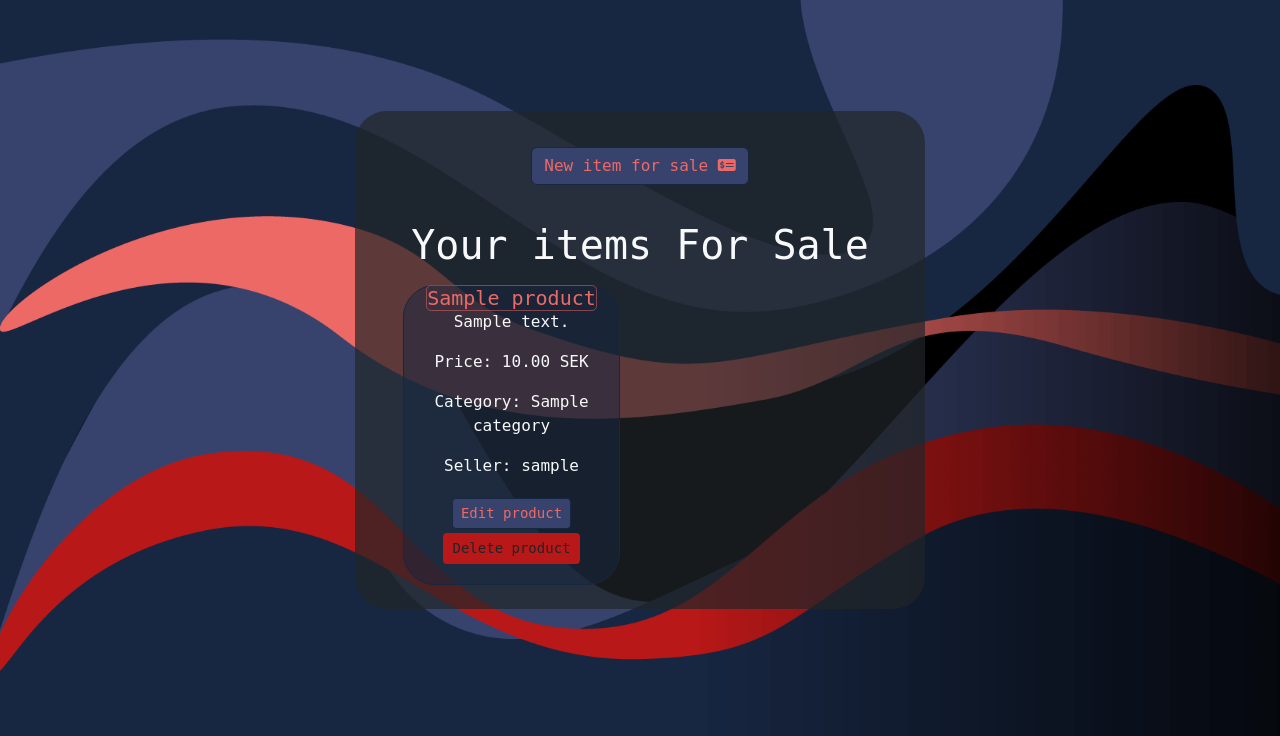
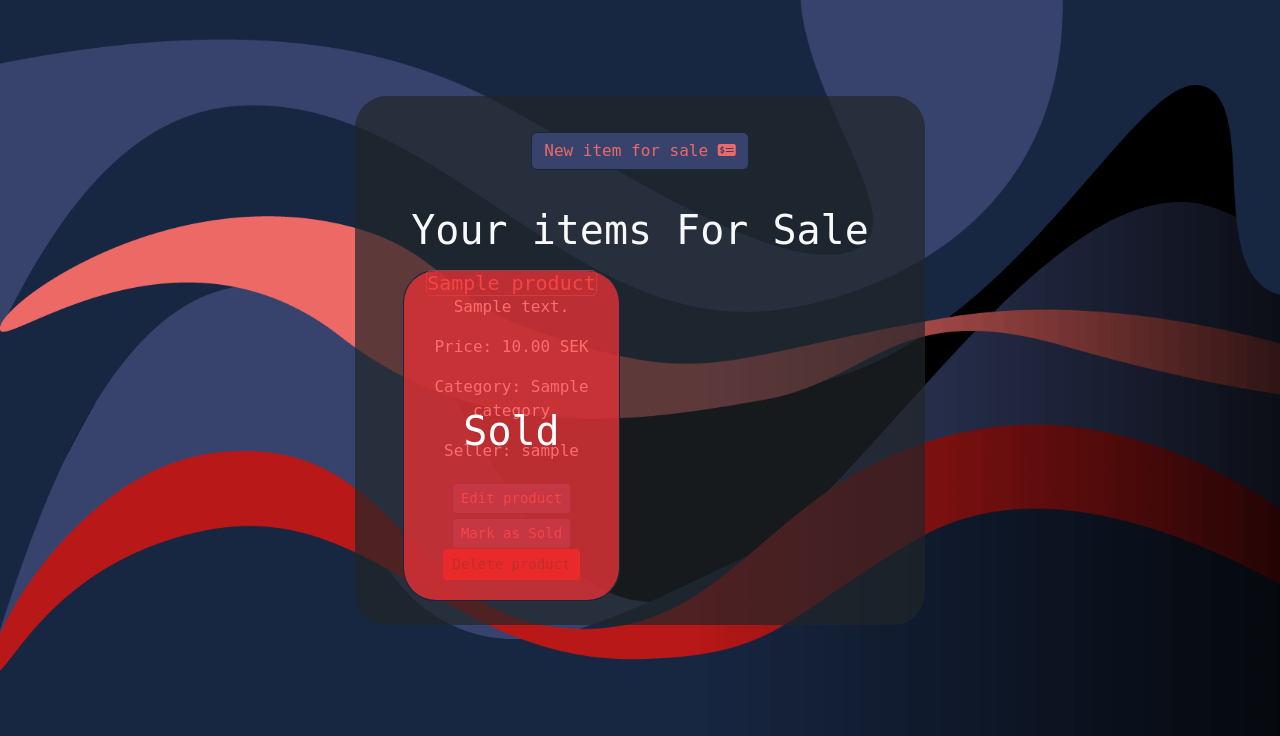
Before and after one commit to Mareliusmoen/varberg-games, a Django app: page /marketplace/your_product_list in a window 1280 px wide. Shown: the part 64-800 px from the top of the page. Run offline with Django 4.2, Linux system fonts and the light colour scheme; a user stored in the database is signed in; tables that the repository leaves empty hold one stand-in row (values such as "Sample post"); some libraries are stand-ins or nearby versions; some web fonts are replaced.

Commit message:
add mark product sold functionality in the market

```diff
--- a/marketplace/models.py
+++ b/marketplace/models.py
@@ -16,3 +16,4 @@ class Product(models.Model):
     created_at = models.DateTimeField(auto_now_add=True)
     card_name = models.CharField(max_length=255, blank=True, null=True)
     card_image_url = models.URLField(null=True, blank=True)
+    sold = models.BooleanField(default=False)
--- a/marketplace/urls.py
+++ b/marketplace/urls.py
@@ -8,4 +8,5 @@ urlpatterns = [
     path('your_product_list', views.your_product_list, name='your_product_list'),
     path('product/<int:product_id>/delete/', views.delete_product, name='delete_product'),
     path('product/<int:product_id>/edit/', views.edit_product, name='edit_product'),
+    path('mark_as_sold/', views.product_sold, name='product_sold'),
 ]
--- a/marketplace/views.py
+++ b/marketplace/views.py
@@ -5,6 +5,8 @@ from mtgsdk import Card
 import requests
 from django.contrib import messages
 from django.contrib.auth.decorators import login_required
+from django.views.decorators.csrf import csrf_exempt
+from django.http import JsonResponse
 
 def create_product(request):
     if request.method == 'POST':
@@ -115,3 +117,17 @@ def delete_product(request, product_id):
         product.delete()
     messages.success(request, "You have successfully deleted the item for 	sale.")
     return redirect('your_product_list')
+
+@csrf_exempt
+def product_sold(request):
+    if request.method == 'POST':
+        product_id = request.POST.get('product_id')
+        try:
+            product = Product.objects.get(id=product_id)
+            product.sold = True
+            product.save()
+            return JsonResponse({"success": True})
+        except Product.DoesNotExist:
+            return JsonResponse({"success": False, "error": "Product does not exist"})
+    else:
+        return JsonResponse({"success": False, "error": "Invalid request"})
--- a/static/css/style.css
+++ b/static/css/style.css
@@ -105,6 +105,17 @@ textarea {
     border: 1px solid rgb(185, 24, 24);
 }
 
+.sold-btn {
+    background-color: rgb(56, 67, 109);
+    border: 1px solid rgb(23, 38, 65);
+    color: rgb(237, 105, 102);
+}
+
+.sold-btn:hover {
+    background-color: rgb(23, 38, 65);
+    border: 1px solid rgb(56, 67, 109);
+    color: rgb(185, 24, 24);
+}
 .signupbtn {
     background-color: rgb(56, 67, 109);
     border: 1px solid rgb(23, 38, 65);
@@ -285,3 +296,29 @@ select.form-control:focus {
     max-height: calc(100vh - 1rem);
     overflow-y: auto;
 }
+
+.sold-overlay {
+    position: absolute;
+    top: 0;
+    left: 0;
+    width: 100%;
+    height: 100%;
+    background-color: rgba(255, 51, 51, 0.7);
+    color: white;
+    display: flex;
+    justify-content: center;
+    align-items: center;
+    opacity: 0;
+    transition: opacity 0.3s ease;
+    z-index: -1;
+    border-radius: 2rem;
+}
+
+.sold-overlay.active {
+    opacity: 1;
+    z-index: 1;
+}
+
+.product-item {
+    position: relative; /* Add this line */
+}
--- a/templates/marketplace/your_product_list.html
+++ b/templates/marketplace/your_product_list.html
@@ -19,7 +19,8 @@
         {% for product in products %}
         {% if user.is_authenticated and user == product.seller %}
         <div class="col-md-6 mb-6">
-            <div class="card-bg-opacity rounded-5 product-item m-2">
+            <div class="card-bg-opacity rounded-5 product-item m-2 {% if product.sold %}sold{% endif %}"
+                data-id="{{ product.id }}">
                 <div class="product-item">
                     <h5 class="card-title">
                         <a href="#" class="logobtn orange-btn product-title"
@@ -31,15 +32,27 @@
                             {{ product.title|slice:":25" }}{% if product.title|length > 25 %}...{% endif %}
                         </a>
                     </h5>
-                    <p>{{ product.description|slice:":25" }}{% if product.description|length > 25 %}...{% endif %}</p>
+                    <p>{{ product.description|slice:":25" }}{% if product.description|length > 25 %}...{% endif %}
+                    </p>
                     <p class="card-text">Price: {{ product.price }} SEK</p>
                     <p class="card-text">Category: {{ product.category.name }}</p>
                     <p class="card-text">Seller: {{ product.seller.username }}</p>
                     {% if user.is_authenticated and user == product.seller %}
-                    <a href="{% url 'edit_product' product.id %}" class="btn signupbtn orange-btn m-1 btn-sm">Edit product</a>
-                    <a href="{% url 'delete_product' product.id %}" class="btn deletebtn product-delete-btn btn-sm">Delete product</a>
+                    <div class="col">
+                        <a href="{% url 'edit_product' product.id %}" class="btn signupbtn orange-btn m-1 btn-sm">Edit
+                            product</a>
+                        <button class="btn sold-button sold-btn orange-btn btn-sm">Mark as Sold</button>
+                        <a href="{% url 'delete_product' product.id %}"
+                            class="btn deletebtn product-delete-btn btn-sm">Delete product</a>
+                    </div>
+                    {% endif %}
+                    {% if product.sold %}
+                    <div class="sold-overlay active"><h1>Sold</h1></div>
+                    {% else %}
+                    <div class="sold-overlay"><h1>Sold</h1></div>
                     {% endif %}
                 </div>
+
             </div>
         </div>
         {% endif %}
@@ -102,6 +115,45 @@
             $('#productModal').modal('show');
         });
     });
+$(document).ready(function () {
+    // Function to get csrf token from cookies
+    function getCookie(name) {
+        var cookieValue = null;
+        if (document.cookie && document.cookie !== '') {
+            var cookies = document.cookie.split(';');
+            for (var i = 0; i < cookies.length; i++) {
+                var cookie = jQuery.trim(cookies[i]);
+                if (cookie.substring(0, name.length + 1) === (name + '=')) {
+                    cookieValue = decodeURIComponent(cookie.substring(name.length + 1));
+                    break;
+                }
+            }
+        }
+        return cookieValue;
+    }
+
+    var csrftoken = getCookie('csrftoken');
+
+    $('.sold-button').on('click', function() {
+        var productId = $(this).closest('.product-card').data('id');
+
+        $.ajax({
+            url: "{% url 'product_sold' %}",
+            type: 'POST',
+            beforeSend: function(xhr) {
+                xhr.setRequestHeader("X-CSRFToken", csrftoken);
+            },
+            data: {
+                'product_id': productId
+            },
+            success: function(response) {
+                if (response.success) {
+                    $('.product-card[data-id="' + productId + '"]').addClass('sold').find('.sold-overlay').addClass('active');
+                }
+            }
+        });
+    });
+});
 </script>
 {% endblock %}
 {% endblock %}
```
Also changed, not shown: templates/marketplace/product_list.html (+46 -1 lines), marketplace/migrations/0004_product_sold.py (added).
